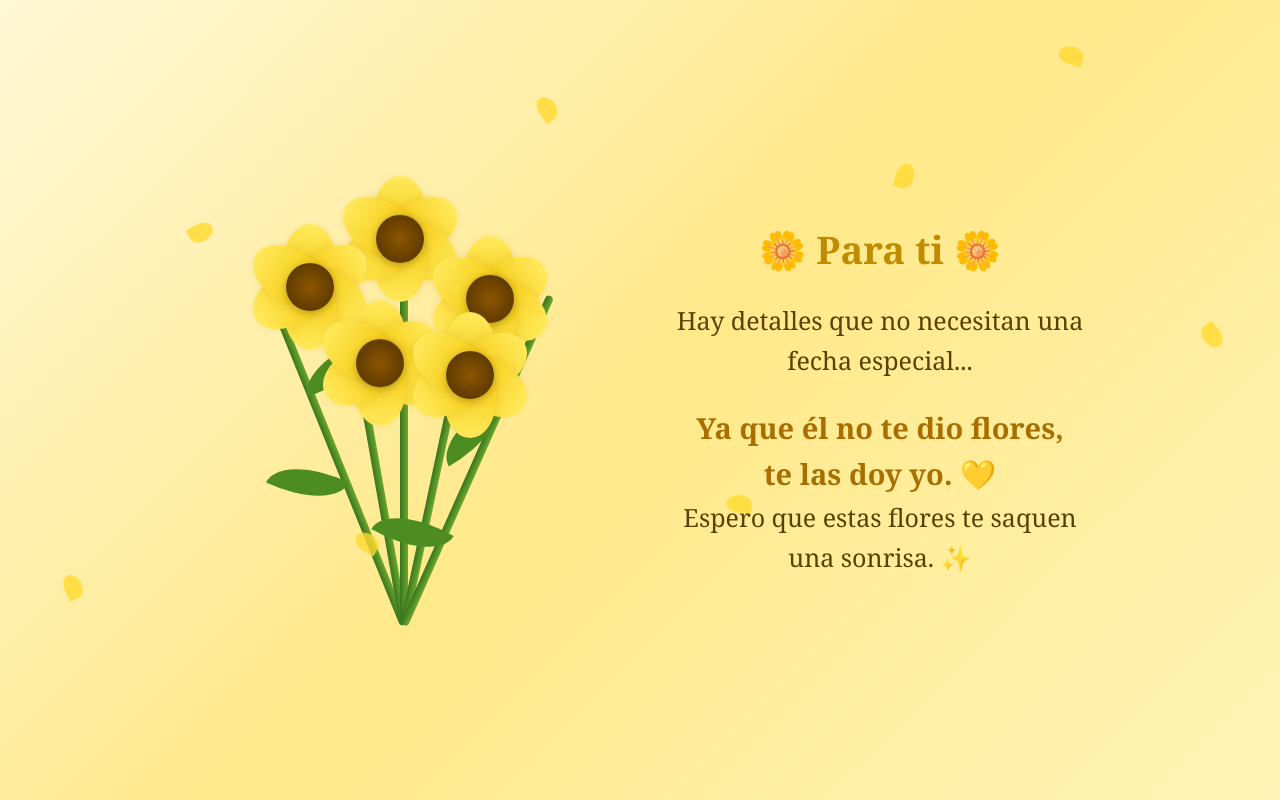
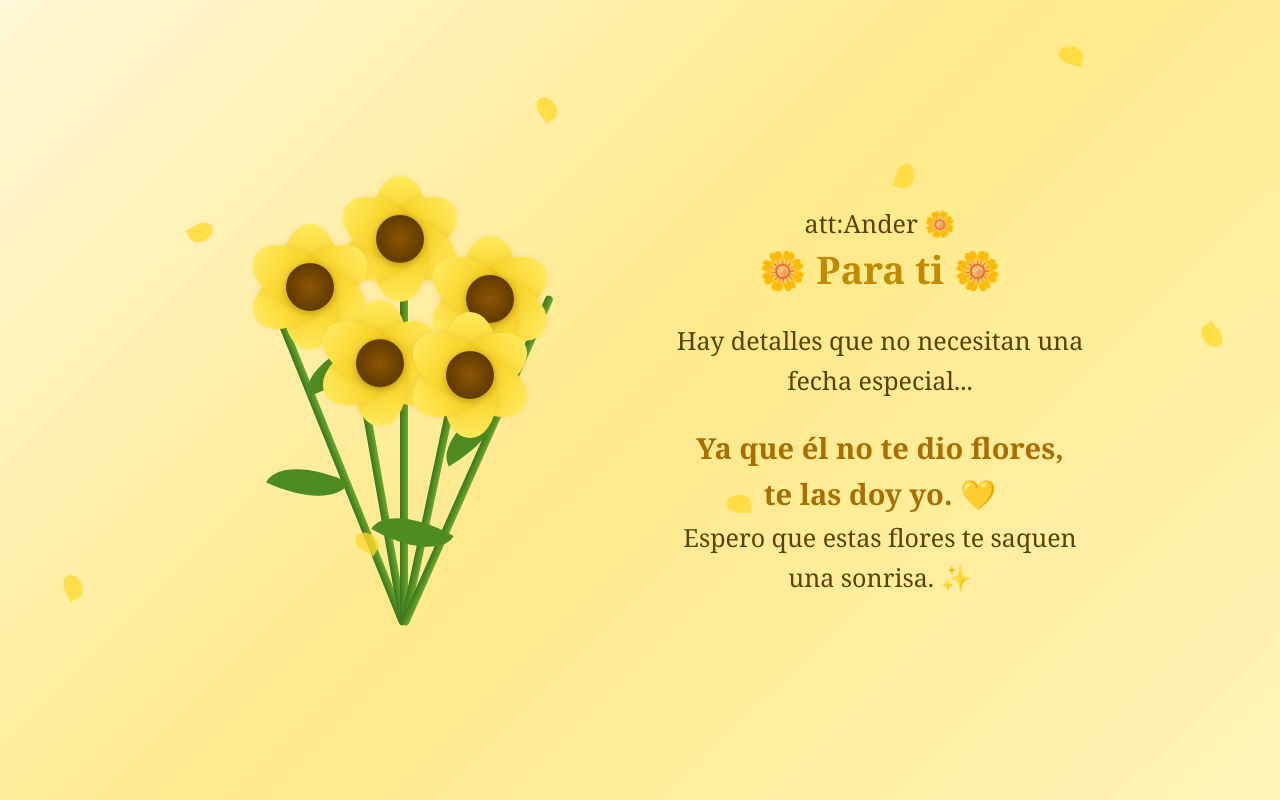
Before and after one commit to andercortez688-tech/flores-amarillas, a plain HTML site: page index.html in a window 1280 px wide. Drawn offline with Linux system fonts and the light colour scheme.

Commit message:
Update index.html

```diff
--- a/index.html
+++ b/index.html
@@ -281,6 +281,7 @@ body {
     </div>
 
     <div class="mensaje">
+        <p> att:Ander 🌼</p>
         <h1>🌼 Para ti 🌼</h1>
 
         <p>
```
